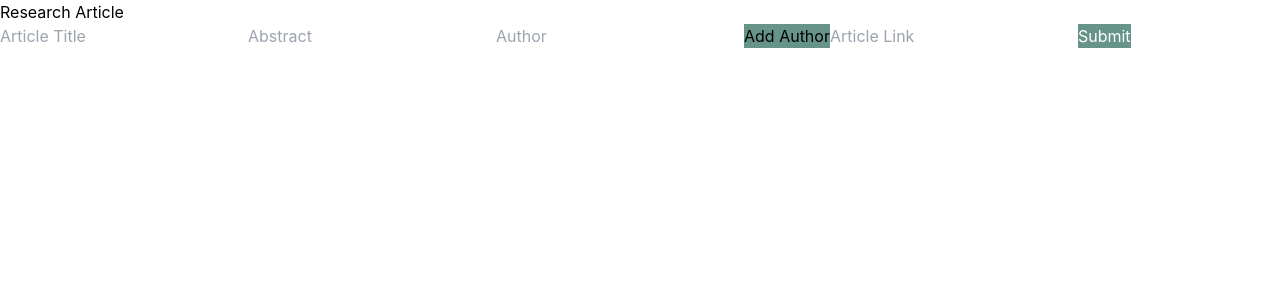
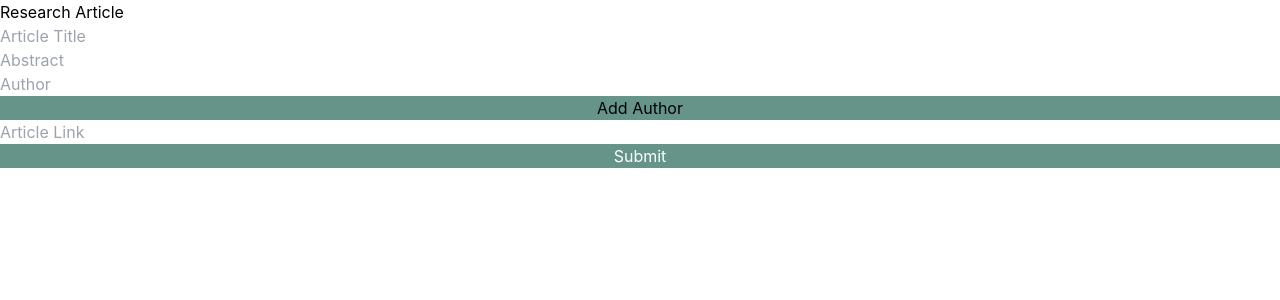
Before and after one commit to Cwoodard2/umsl-professor-web, a React (Create React App) app: page /ItemEditorcopy in a window 1280 px wide. Shown: the top 300 px of the page. Built offline with nearby package versions, Linux system fonts and the light colour scheme.

Commit message:
Slightly formatted Editor

```diff
--- a/src/CMSBackEnd/ItemEditorcopy.jsx
+++ b/src/CMSBackEnd/ItemEditorcopy.jsx
@@ -33,7 +33,7 @@ const ItemEditor = () => {
 
 
     return(
-        <div>
+        <div className="flex flex-col">
             <h1>Research Article</h1>
             <input placeholder="Article Title" id="articleTitle"></input>
             <input placeholder="Abstract" id="abstract"></input>
```
